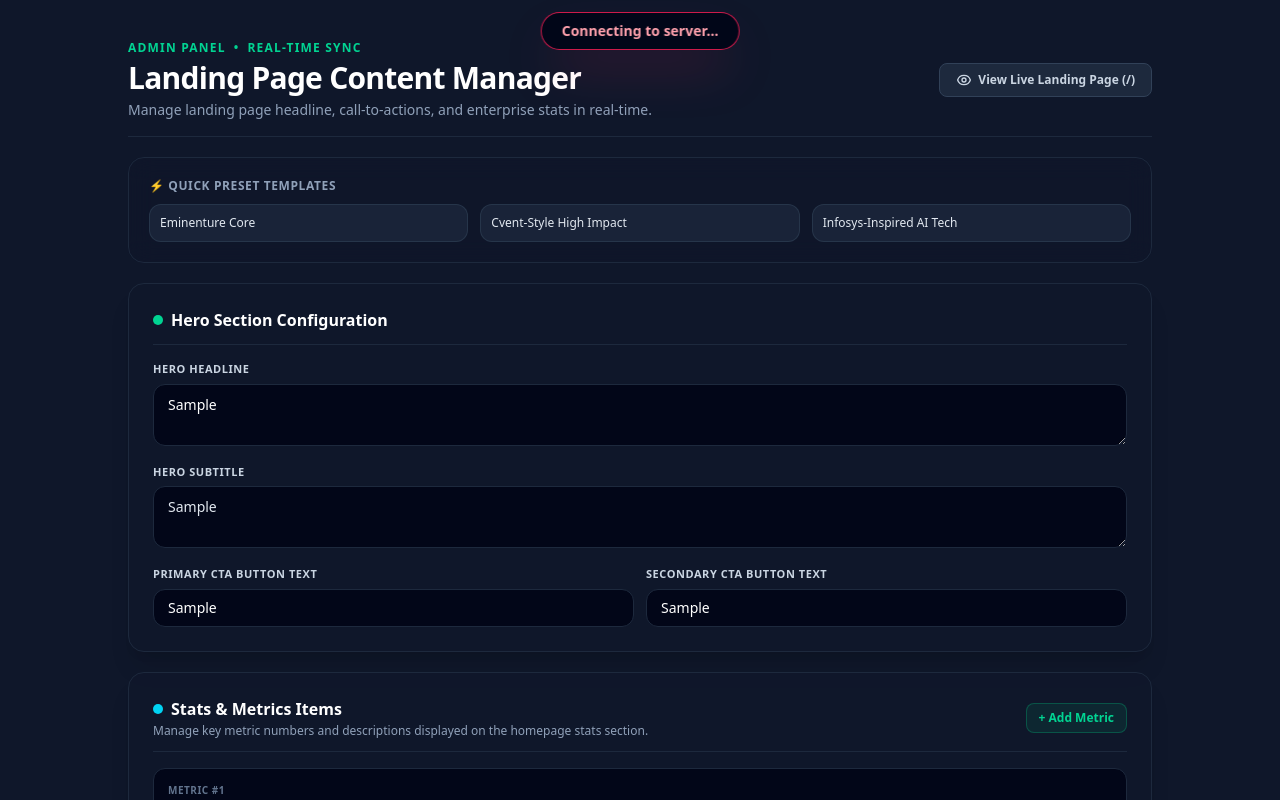
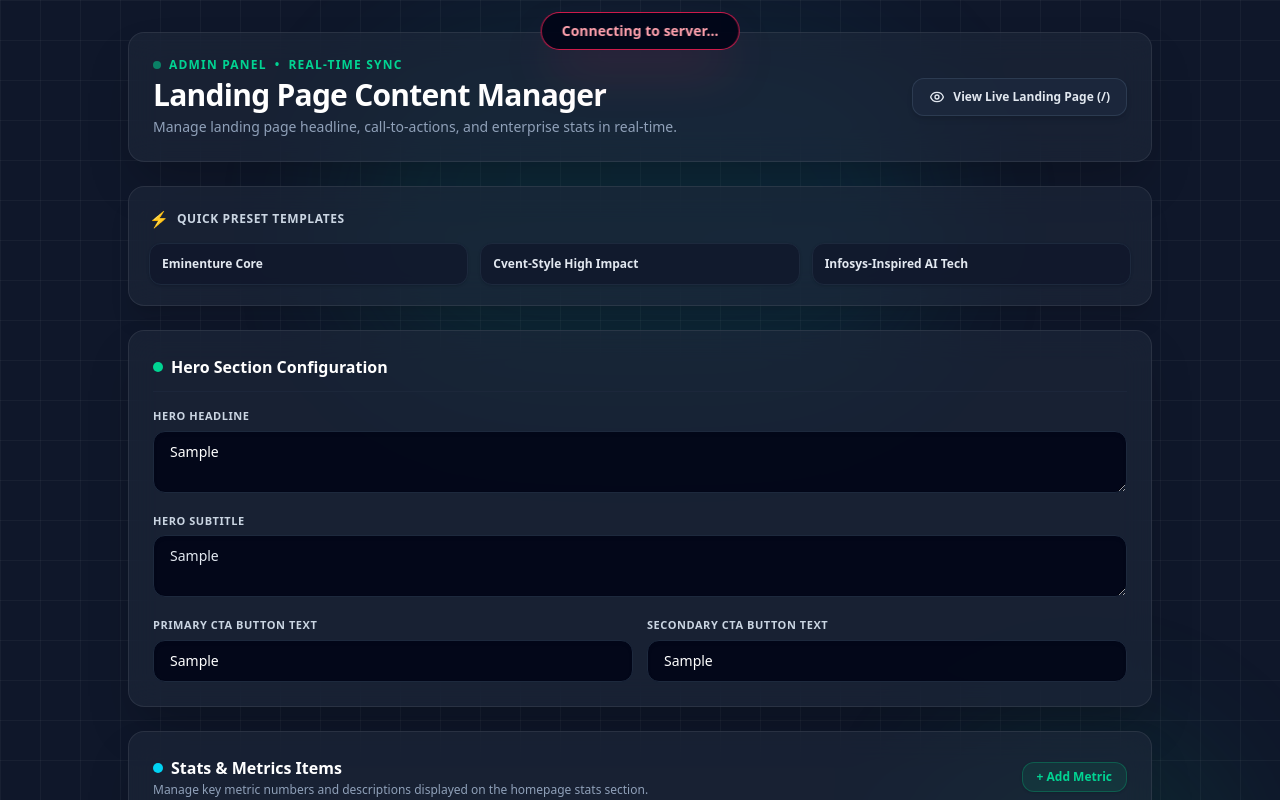
Before and after one commit to hassan1032/Dynamic-Enterprise-Landing-Page, a Next.js app in the folder frontend/: page /admin in a window 1280 px wide. Both pictures are taken after typing "Sample", "Sample", "Sample", "Sample" into the empty fields and a click on the button "+ Add Metric". Shown: the top 800 px of the page. Built offline with nearby package versions, Linux system fonts and the light colour scheme; no server answers.

Commit message:
changes some code

```diff
--- a/frontend/src/app/admin/page.tsx
+++ b/frontend/src/app/admin/page.tsx
@@ -191,7 +191,11 @@ export default function AdminPage() {
   };
 
   return (
-    <div className="min-h-screen bg-[#0f172a] text-slate-100 pt-10 pb-6 px-4 sm:px-6 lg:px-8">
+    <div className="min-h-screen bg-[#0f172a] text-slate-100 pt-8 pb-10 px-4 sm:px-6 lg:px-8 relative overflow-hidden bg-grid-pattern">
+      {/* Background Ambient Glow Orbs */}
+      <div className="absolute top-10 left-1/2 -translate-x-1/2 w-[600px] h-[350px] bg-gradient-to-tr from-emerald-500/10 to-cyan-500/10 rounded-full blur-3xl pointer-events-none"></div>
+      <div className="absolute bottom-10 right-10 w-80 h-80 bg-emerald-500/10 rounded-full blur-3xl pointer-events-none"></div>
+
       {/* Top-Middle Modern Pill Toast Notification */}
       {toastMessage && (
         <div
@@ -205,10 +209,12 @@ export default function AdminPage() {
         </div>
       )}
 
-      <div className="max-w-5xl mx-auto space-y-5">
-        <div className="flex flex-col sm:flex-row items-start sm:items-center justify-between pb-4 border-b border-slate-800 gap-3">
+      <div className="max-w-5xl mx-auto space-y-6 relative z-10">
+        {/* Header Bar */}
+        <div className="glass-card rounded-2xl p-5 sm:p-6 flex flex-col sm:flex-row items-start sm:items-center justify-between gap-4 border border-slate-800/80 shadow-2xl">
           <div>
             <div className="flex items-center gap-2 text-xs font-bold text-emerald-400 uppercase tracking-widest mb-1">
+              <span className="w-2 h-2 rounded-full bg-emerald-400 animate-pulse"></span>
               <span>Admin Panel</span>
               <span>•</span>
               <span>Real-Time Sync</span>
@@ -224,7 +230,7 @@ export default function AdminPage() {
           <div className="flex items-center gap-3">
             <Link
               href="/"
-              className="px-4 py-2 text-xs font-semibold text-slate-300 bg-slate-800 border border-slate-700 rounded-lg hover:bg-slate-700 hover:text-white transition-all flex items-center gap-1.5"
+              className="px-4 py-2.5 text-xs font-bold text-slate-200 bg-slate-800/90 border border-slate-700/80 rounded-xl hover:bg-slate-800 hover:border-emerald-500/50 hover:text-emerald-400 transition-all flex items-center gap-2 shadow-md"
             >
               <svg className="w-4 h-4" fill="none" viewBox="0 0 24 24" stroke="currentColor">
                 <path strokeLinecap="round" strokeLinejoin="round" strokeWidth={2} d="M15 12a3 3 0 11-6 0 3 3 0 016 0z" />
@@ -235,17 +241,21 @@ export default function AdminPage() {
           </div>
         </div>
 
-        <div className="bg-slate-900/60 border border-slate-800 rounded-2xl p-4 sm:p-5 backdrop-blur-md">
-          <h3 className="text-xs font-bold text-slate-400 uppercase tracking-wider mb-2.5">
-            ⚡ Quick Preset Templates
-          </h3>
+        {/* Preset Templates Card */}
+        <div className="glass-card rounded-2xl p-5 border border-slate-800/80 shadow-xl backdrop-blur-xl">
+          <div className="flex items-center gap-2 mb-3">
+            <span className="text-emerald-400 font-bold">⚡</span>
+            <h3 className="text-xs font-bold text-slate-300 uppercase tracking-wider">
+              Quick Preset Templates
+            </h3>
+          </div>
           <div className="grid grid-cols-1 sm:grid-cols-3 gap-3">
             {PRESET_TEMPLATES.map((preset, i) => (
               <button
                 key={i}
                 type="button"
                 onClick={() => applyPreset(preset)}
-                className="text-left p-2.5 rounded-xl bg-slate-800/80 border border-slate-700/60 hover:border-emerald-500/50 hover:bg-slate-800 text-xs font-medium text-slate-200 transition-all flex items-center justify-between group"
+                className="text-left p-3 rounded-xl bg-slate-900/80 border border-slate-800 hover:border-emerald-500/50 hover:bg-slate-800/90 text-xs font-semibold text-slate-200 transition-all flex items-center justify-between group shadow-sm"
               >
                 <span>{preset.name}</span>
                 <span className="text-emerald-400 opacity-0 group-hover:opacity-100 transition-opacity">Apply →</span>
@@ -255,21 +265,22 @@ export default function AdminPage() {
         </div>
 
         {loading ? (
-          <div className="p-8 text-center text-slate-400 bg-slate-900/40 rounded-2xl border border-slate-800">
+          <div className="p-10 text-center text-slate-400 glass-card rounded-2xl border border-slate-800">
             <div className="inline-block w-8 h-8 border-4 border-emerald-400 border-t-transparent rounded-full animate-spin mb-3"></div>
             <p className="text-sm font-semibold">Loading enterprise content...</p>
           </div>
         ) : (
-          <form onSubmit={handleSubmit} className="space-y-5">
-            <div className="bg-slate-900/80 border border-slate-800 rounded-2xl p-5 sm:p-6 space-y-4 shadow-xl">
-              <div className="flex items-center justify-between pb-3 border-b border-slate-800">
+          <form onSubmit={handleSubmit} className="space-y-6">
+            {/* Hero Section Config Card */}
+            <div className="glass-card rounded-2xl p-5 sm:p-6 space-y-4 border border-slate-800/80 shadow-2xl backdrop-blur-xl">
+              <div className="flex items-center justify-between pb-3 border-b border-slate-800/80">
                 <h2 className="text-base font-bold text-white flex items-center gap-2">
                   <span className="w-2.5 h-2.5 rounded-full bg-emerald-400"></span>
                   Hero Section Configuration
                 </h2>
               </div>
 
-              <div className="space-y-3">
+              <div className="space-y-3.5">
                 <div>
                   <label className="block text-[11px] font-bold text-slate-300 uppercase tracking-wider mb-1.5">
                     Hero Headline
@@ -278,7 +289,7 @@ export default function AdminPage() {
                     rows={2}
                     value={formData.heroHeadline}
                     onChange={(e) => setFormData({ ...formData, heroHeadline: e.target.value })}
-                    className="w-full bg-slate-950 border border-slate-800 rounded-xl px-3.5 py-2.5 text-sm text-white focus:outline-none focus:border-emerald-400 transition-colors"
+                    className="w-full bg-slate-950/90 border border-slate-800 rounded-xl px-4 py-2.5 text-sm text-white focus:outline-none focus:border-emerald-400 focus:ring-1 focus:ring-emerald-400/50 transition-colors shadow-inner"
                     placeholder="Enter main headline..."
                     required
                   />
@@ -292,13 +303,13 @@ export default function AdminPage() {
                     rows={2}
                     value={formData.heroSubtitle}
                     onChange={(e) => setFormData({ ...formData, heroSubtitle: e.target.value })}
-                    className="w-full bg-slate-950 border border-slate-800 rounded-xl px-3.5 py-2.5 text-sm text-slate-200 focus:outline-none focus:border-emerald-400 transition-colors"
+                    className="w-full bg-slate-950/90 border border-slate-800 rounded-xl px-4 py-2.5 text-sm text-slate-200 focus:outline-none focus:border-emerald-400 focus:ring-1 focus:ring-emerald-400/50 transition-colors shadow-inner"
                     placeholder="Enter subtitle text..."
                     required
                   />
                 </div>
 
-                <div className="grid grid-cols-1 sm:grid-cols-2 gap-3">
+                <div className="grid grid-cols-1 sm:grid-cols-2 gap-3.5">
                   <div>
                     <label className="block text-[11px] font-bold text-slate-300 uppercase tracking-wider mb-1.5">
                       Primary CTA Button Text
@@ -307,7 +318,7 @@ export default function AdminPage() {
                       type="text"
                       value={formData.heroCtaText}
                       onChange={(e) => setFormData({ ...formData, heroCtaText: e.target.value })}
-                      className="w-full bg-slate-950 border border-slate-800 rounded-xl px-3.5 py-2 text-sm text-white focus:outline-none focus:border-emerald-400 transition-colors"
+                      className="w-full bg-slate-950/90 border border-slate-800 rounded-xl px-4 py-2.5 text-sm text-white focus:outline-none focus:border-emerald-400 focus:ring-1 focus:ring-emerald-400/50 transition-colors shadow-inner"
                       placeholder="e.g. Explore Enterprise Solutions"
                       required
                     />
@@ -321,7 +332,7 @@ export default function AdminPage() {
                       type="text"
                       value={formData.heroSecondaryCta || ""}
                       onChange={(e) => setFormData({ ...formData, heroSecondaryCta: e.target.value })}
-                      className="w-full bg-slate-950 border border-slate-800 rounded-xl px-3.5 py-2 text-sm text-white focus:outline-none focus:border-emerald-400 transition-colors"
+                      className="w-full bg-slate-950/90 border border-slate-800 rounded-xl px-4 py-2.5 text-sm text-white focus:outline-none focus:border-emerald-400 focus:ring-1 focus:ring-emerald-400/50 transition-colors shadow-inner"
                       placeholder="e.g. Schedule Consultation"
                     />
                   </div>
@@ -329,8 +340,9 @@ export default function AdminPage() {
               </div>
             </div>
 
-            <div className="bg-slate-900/80 border border-slate-800 rounded-2xl p-5 sm:p-6 space-y-4 shadow-xl">
-              <div className="flex items-center justify-between pb-3 border-b border-slate-800">
+            {/* Stats Config Card */}
+            <div className="glass-card rounded-2xl p-5 sm:p-6 space-y-4 border border-slate-800/80 shadow-2xl backdrop-blur-xl">
+              <div className="flex items-center justify-between pb-3 border-b border-slate-800/80">
                 <div>
                   <h2 className="text-base font-bold text-white flex items-center gap-2">
                     <span className="w-2.5 h-2.5 rounded-full bg-cyan-400"></span>
@@ -343,27 +355,27 @@ export default function AdminPage() {
                 <button
                   type="button"
                   onClick={addStatItem}
-                  className="px-3 py-1.5 text-xs font-bold text-emerald-400 bg-emerald-500/10 border border-emerald-500/30 rounded-lg hover:bg-emerald-500/20 transition-all flex items-center gap-1"
+                  className="px-3.5 py-1.5 text-xs font-bold text-emerald-400 bg-emerald-500/10 border border-emerald-500/30 rounded-xl hover:bg-emerald-500/20 transition-all flex items-center gap-1 shadow-sm"
                 >
                   + Add Metric
                 </button>
               </div>
 
-              <div className="space-y-3">
+              <div className="space-y-3.5">
                 {formData.stats.map((stat, idx) => (
                   <div
                     key={idx}
-                    className="p-3.5 rounded-xl bg-slate-950 border border-slate-800 space-y-2.5 relative group"
+                    className="p-4 rounded-xl bg-slate-950/80 border border-slate-800/90 space-y-2.5 relative group shadow-inner"
                   >
                     <div className="flex items-center justify-between">
-                      <span className="text-[10px] font-bold text-slate-500 uppercase tracking-wider">
+                      <span className="text-[10px] font-bold text-slate-400 uppercase tracking-wider">
                         Metric #{idx + 1}
                       </span>
                       {formData.stats.length > 1 && (
                         <button
                           type="button"
                           onClick={() => removeStatItem(idx)}
-                          className="text-xs font-semibold text-rose-400 hover:text-rose-300"
+                          className="text-xs font-semibold text-rose-400 hover:text-rose-300 transition-colors"
                         >
                           Remove
                         </button>
@@ -379,7 +391,7 @@ export default function AdminPage() {
                           type="text"
                           value={stat.value}
                           onChange={(e) => handleStatChange(idx, "value", e.target.value)}
-                          className="w-full bg-slate-900 border border-slate-700 rounded-lg px-3 py-1.5 text-sm text-emerald-400 font-bold focus:outline-none focus:border-emerald-400"
+                          className="w-full bg-slate-900 border border-slate-700/80 rounded-lg px-3 py-2 text-sm text-emerald-400 font-bold focus:outline-none focus:border-emerald-400"
                           placeholder="e.g. 500+"
                           required
                         />
@@ -393,7 +405,7 @@ export default function AdminPage() {
                           type="text"
                           value={stat.label}
                           onChange={(e) => handleStatChange(idx, "label", e.target.value)}
-                          className="w-full bg-slate-950 border border-slate-700 rounded-lg px-3 py-1.5 text-sm text-white focus:outline-none focus:border-emerald-400"
+                          className="w-full bg-slate-900 border border-slate-700/80 rounded-lg px-3 py-2 text-sm text-white focus:outline-none focus:border-emerald-400"
                           placeholder="e.g. Global Enterprise Clients"
                           required
                         />
@@ -407,7 +419,7 @@ export default function AdminPage() {
                           type="text"
                           value={stat.description || ""}
                           onChange={(e) => handleStatChange(idx, "description", e.target.value)}
-                          className="w-full bg-slate-900 border border-slate-700 rounded-lg px-3 py-1.5 text-sm text-slate-300 focus:outline-none focus:border-emerald-400"
+                          className="w-full bg-slate-900 border border-slate-700/80 rounded-lg px-3 py-2 text-sm text-slate-300 focus:outline-none focus:border-emerald-400"
                           placeholder="e.g. Trusted by Fortune 500 leaders worldwide"
                         />
                       </div>
@@ -417,22 +429,23 @@ export default function AdminPage() {
               </div>
             </div>
 
+            {/* Bottom Actions */}
             <div className="flex items-center justify-end gap-3 pt-2">
               <button
                 type="button"
                 onClick={() => fetchContent(0)}
-                className="px-5 py-2.5 text-xs font-semibold text-slate-400 bg-slate-800 hover:bg-slate-700 hover:text-white rounded-xl transition-all"
+                className="px-6 py-2.5 text-xs font-semibold text-slate-400 bg-slate-800/80 border border-slate-700/60 hover:bg-slate-800 hover:text-white rounded-xl transition-all"
               >
                 Discard Changes
               </button>
               <button
                 type="submit"
                 disabled={saving}
-                className="px-7 py-2.5 text-xs font-bold text-slate-950 bg-gradient-to-r from-emerald-400 via-teal-400 to-cyan-400 hover:opacity-90 rounded-xl transition-all shadow-lg shadow-emerald-500/20 active:scale-95 disabled:opacity-50 flex items-center gap-2"
+                className="px-8 py-3 text-xs font-bold text-slate-950 bg-gradient-to-r from-emerald-400 via-teal-400 to-cyan-400 hover:opacity-90 rounded-xl transition-all shadow-xl shadow-emerald-500/25 active:scale-95 disabled:opacity-50 flex items-center gap-2"
               >
                 {saving ? (
                   <>
-                    <span className="w-3.5 h-3.5 border-2 border-slate-950 border-t-transparent rounded-full animate-spin"></span>
+                    <span className="w-4 h-4 border-2 border-slate-950 border-t-transparent rounded-full animate-spin"></span>
                     <span>Saving to MongoDB...</span>
                   </>
                 ) : (
```
